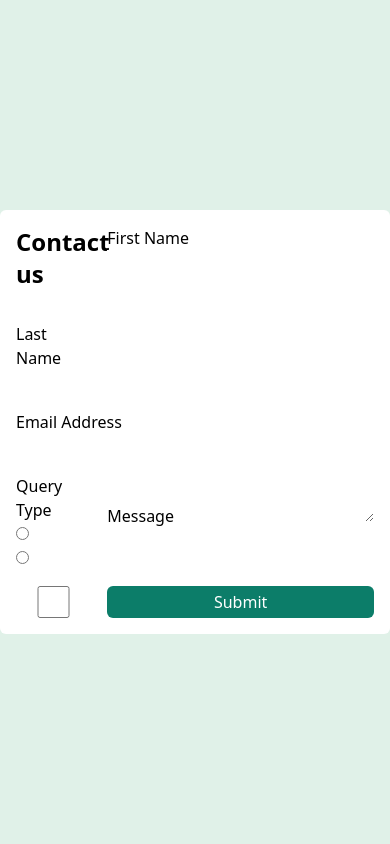
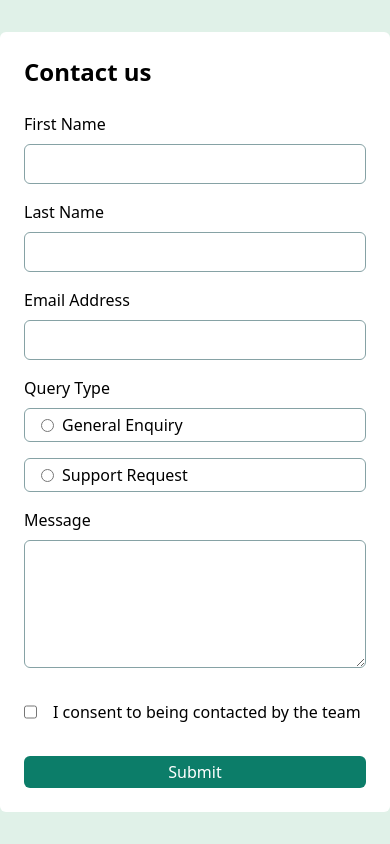
Before and after one commit to jambanix/frontendmentor_contact-form, a React (Vite) app: page / in a window 390 px wide. Built offline with nearby package versions, Linux system fonts and the light colour scheme.

Commit message:
finish responsive styling

```diff
--- a/src/App.jsx
+++ b/src/App.jsx
@@ -5,9 +5,9 @@ function App() {
 
   return (
     <>
-      <main className='flex items-center justify-center w-screen h-screen bg-green-200'>
-        <Form />
-      </main>
+    <main className='flex items-center justify-center w-full min-h-screen bg-green-200 sm:px-16 sm:py-8 md:py-16'>
+      <Form />
+    </main>
     </>
   )
 }
--- a/src/components/Checkbox.jsx
+++ b/src/components/Checkbox.jsx
@@ -2,6 +2,9 @@ import { forwardRef } from "react";
 
 export const Checkbox = forwardRef(({name, onChange, label}, ref) => {
   return (
-    <input type="checkbox" name={name} id={name} onSelect={onChange} ref={ref} value={label} />
+    <div className="flex gap-4">
+      <input type="checkbox" name={name} id={name} onSelect={onChange} ref={ref}/>
+      <label htmlFor={name}>{label}</label>
+    </div>
   )
 });
--- a/src/components/Form.jsx
+++ b/src/components/Form.jsx
@@ -4,26 +4,47 @@ import { Radio } from "./Radio";
 import { TextArea } from "./TextArea";
 import { Checkbox } from "./Checkbox";
 
+const defaultValues = {
+  "forename": "",
+  "surname": "",
+  "email": "",
+  "enquiry": "",
+  "message": "",
+  "terms": ""
+};
+
 export const Form = () => {
 
   const {register} = useForm();
 
   return (
-    <form className="grid grid-cols-1 md:grid-cols-2 bg-white p-4 gap-4 rounded-md">
-      <h3 className="text-2xl font-semibold mb-4">Contact us</h3>
+    <form className="grid grid-cols-1 md:grid-cols-2 bg-white p-6 gap-4 rounded-md w-full max-w-[736px]">
+
+      {/* Text fields */}
+      <h3 className="text-2xl font-semibold mb-2">Contact us</h3>
       <Input {...register("forename")} label="First Name" className="md:col-start-1"/>
       <Input {...register("surname")} label="Last Name" className="md:col-start-2"/>
-      <Input {...register("email")} type="email" label="Email Address" className="col-span-2"/>
-      <div className="flex flex-col md:flex-row">
+      <Input {...register("email")} type="email" label="Email Address" className="md:col-span-2"/>
+
+      {/* Radio buttons */}
+      <div className="flex flex-col col-start-1 md:col-span-2 gap-2">
         <label>Query Type</label>
-        <div className="flex flex-col md:flex-row md:col-span-2">
-          <Radio name="genenq" {...register("enquiry")} value="general" />
-          <Radio name="supend" {...register("enquiry")} value="support" />
+        <div className="flex flex-col md:flex-row md:col-span-2 md:justify-between md:w-full gap-4">
+          <Radio name="genenq" {...register("enquiry")} value="genenq" label="General Enquiry" className="flex-grow"/>
+          <Radio name="supenq" {...register("enquiry")} value="supenq" label="Support Request" className="flex-grow"/>
         </div>
       </div>
-      <TextArea name="message" {...register("message")} label="Message" className="md:col-span-2"/>
-      <Checkbox name="terms" label="I consent to being contacted by the team" {...register("terms")} className="md:col-span-2"/>
-      <button type="submit" className="rounded-md bg-green-600 text-white hover:bg-grey-900 md:col-span-2 h-8">Submit</button>
+
+      <div className="flex flex-col gap-8 md:col-span-2">
+        {/* Text area */}
+        <TextArea name="message" {...register("message")} label="Message" className="md:col-span-2"/>
+
+        {/* Checkbox */}
+        <Checkbox name="terms" label="I consent to being contacted by the team" {...register("terms")} className="md:col-span-2"/>
+
+        {/* Submit */}
+        <button type="submit" className="rounded-md bg-green-600 text-white hover:bg-grey-900 md:col-span-2 h-8">Submit</button>
+      </div>
     </form>
   )
 }
--- a/src/components/Input.jsx
+++ b/src/components/Input.jsx
@@ -2,9 +2,9 @@ import { forwardRef } from "react";
 
 export const Input = forwardRef(({label, name, onChange, type="text", className=""}, ref) => {
   return (
-    <div className={`${className} flex flex-col`}>
+    <div className={`${className} flex flex-col gap-2`}>
       <label>{label}</label>
-      <input type={type} ref={ref} name={name} onChange={onChange} className=""/>
+      <input type={type} ref={ref} name={name} onChange={onChange} className="border rounded-md h-10 border-grey-500 focus:border-green-600 focus:border-2 focus:!outline-none"/>
     </div>
   )
 });
--- a/src/components/Radio.jsx
+++ b/src/components/Radio.jsx
@@ -1,10 +1,10 @@
 import { forwardRef } from "react";
 
-export const Radio = forwardRef(({name, label, onChange}, ref) => {
+export const Radio = forwardRef(({name, value, label, onChange, className}, ref) => {
   return (
-    <div>
+    <div className={`border h-8 ${className} rounded-md flex items-center p-4 gap-2 border-grey-500 h-10`}>
+      <input type="radio" name={name} value={value} ref={ref}/>
       <label htmlFor={name}>{label}</label>
-      <input type="radio" name={name}/>
     </div>
   )
 });
--- a/src/components/TextArea.jsx
+++ b/src/components/TextArea.jsx
@@ -2,9 +2,9 @@ import { forwardRef } from "react";
 
 export const TextArea = forwardRef(({name, label, onChange, className}, ref) => {
   return (
-    <div className={`${className}`}>
+    <div className={`${className} flex flex-col gap-2`}>
       <label htmlFor={name} ref={ref}>{label}</label>
-      <textarea name={name} id={name} onChange={onChange}></textarea>
+      <textarea name={name} id={name} onChange={onChange} className="border border-grey-500 focus:border-2 focus:border-green-600 focus:!outline-none h-32 rounded-md"></textarea>
     </div>
   )
 });
```
